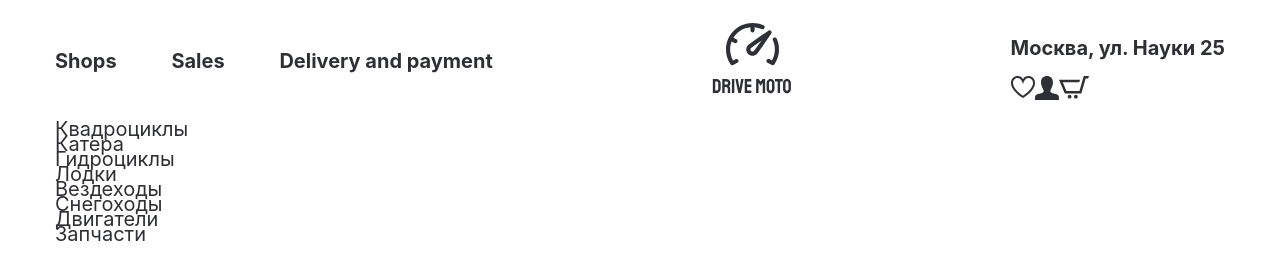
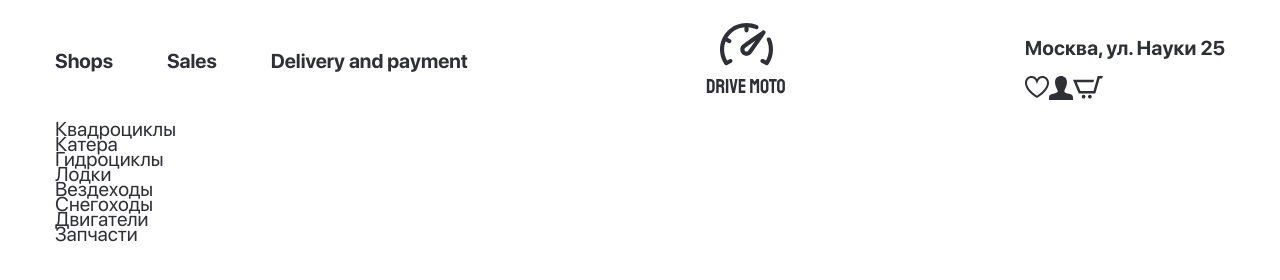
Before and after one commit to AntiHero/OnlineShop, a website: page index.html in a window 1280 px wide. Drawn offline with nearby package versions, Linux system fonts and the light colour scheme; the site is published under a folder, as on GitHub Pages, so addresses that start at the root find nothing.

Commit message:
fix: paths to fonts edit

```diff
--- a/css/fonts.css
+++ b/css/fonts.css
@@ -1,7 +1,7 @@
 @font-face {
   font-family: 'SFProDisplay';
-  src: url('/fonts/SFProDisplay-Bold.woff2') format('woff2'),
-    url('/fonts/SFProDisplay-Bold.woff') format('woff');
+  src: url('../fonts/SFProDisplay-Bold.woff2') format('woff2'),
+    url('../fonts/SFProDisplay-Bold.woff') format('woff');
   font-weight: 700;
   font-style: normal;
   font-display: swap;
@@ -9,8 +9,8 @@
 
 @font-face {
   font-family: 'SFProDisplay';
-  src: url('/fonts/SFProDisplay-Medium.woff2') format('woff2'),
-    url('/fonts/SFProDisplay-Medium.woff') format('woff');
+  src: url('../fonts/SFProDisplay-Medium.woff2') format('woff2'),
+    url('../fonts/SFProDisplay-Medium.woff') format('woff');
   font-weight: 500;
   font-style: normal;
   font-display: swap;
@@ -18,8 +18,8 @@
 
 @font-face {
   font-family: 'SFProDisplay';
-  src: url('/fonts/SFProDisplay-Regular.woff2') format('woff2'),
-    url('/fonts/SFProDisplay-Regular.woff') format('woff');
+  src: url('../fonts/SFProDisplay-Regular.woff2') format('woff2'),
+    url('../fonts/SFProDisplay-Regular.woff') format('woff');
   font-weight: 400;
   font-style: normal;
   font-display: swap;
@@ -27,8 +27,8 @@
 
 @font-face {
   font-family: 'SFProDisplay';
-  src: url('/fonts/SFProDisplay-Semibold.woff2') format('woff2'),
-    url('/fonts/SFProDisplay-Semibold.woff') format('woff');
+  src: url('../fonts/SFProDisplay-Semibold.woff2') format('woff2'),
+    url('../fonts/SFProDisplay-Semibold.woff') format('woff');
   font-weight: 600;
   font-style: normal;
   font-display: swap;
```
